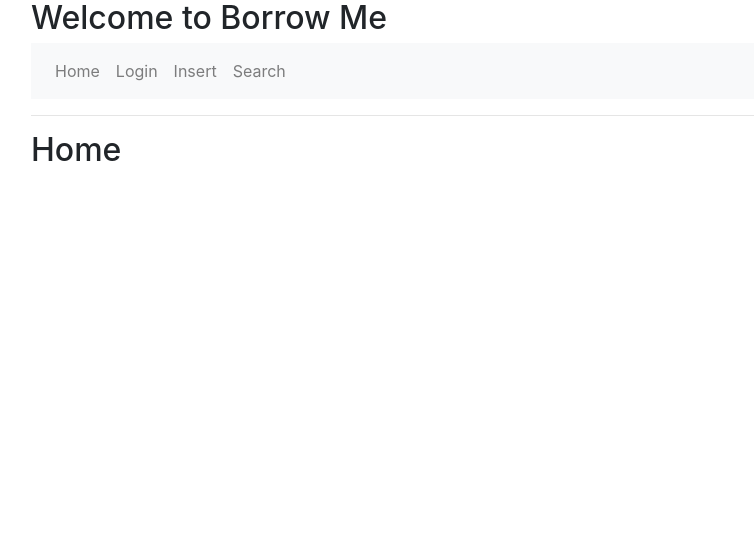
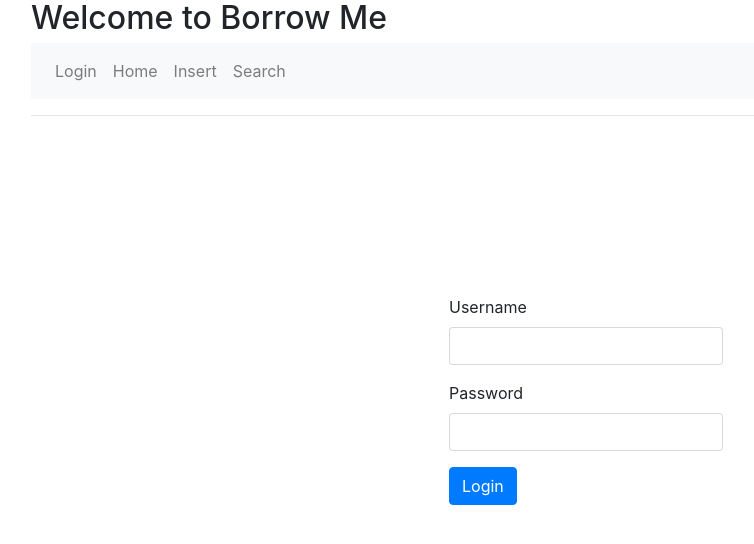
Before and after one commit to shikhar4/CS411_Project, a React (Create React App) app in the folder client/: page / in a window 1280 px wide. Shown: the top 544 px of the page, without its empty margins (54-808 px from the left). Built offline with nearby package versions, Linux system fonts and the light colour scheme.

Commit message:
login working

```diff
--- a/client/src/App.js
+++ b/client/src/App.js
@@ -22,16 +22,16 @@ class App extends Component {
           <h2>Welcome to Borrow Me</h2>
           <nav className="navbar navbar-expand-lg navbar-light bg-light">
           <ul className="navbar-nav mr-auto">
-            <li><Link to={'/'} className="nav-link"> Home </Link></li>
-            <li><Link to={'/login'} className="nav-link">Login</Link></li>
+             <li><Link to={'/'} className="nav-link"> Login </Link></li>
+            <li><Link to={'/home'} className="nav-link">Home</Link></li>
             <li><Link to={'/insert'} className="nav-link">Insert</Link></li>
             <li><Link to={'/search'} className="nav-link">Search</Link></li>
           </ul>
           </nav>
           <hr />
           <Switch>
-              <Route exact path='/' component={Home} />
-              <Route path='/login' component={Login} />
+              <Route exact path='/' component={Login} />
+              <Route path='/home' component={Home} />
               <Route path='/insert' component={Insert} />
               <Route path='/search' component={Search} />
           </Switch>
--- a/client/src/Home.js
+++ b/client/src/Home.js
@@ -1,10 +1,27 @@
 import React, { Component } from 'react';
+import Login from './Login'
+
+
+
+
 
 class Home extends Component {
+  constructor(props){
+    super(props);
+    this.state = {
+        userId:'',
+    };
+    this.set_User_name = this.set_User_name.bind(this); }
+    set_User_name()
+    {
+      console.log(Login.user_name_golbal);
+      this.setState({ userId: Login.user_name_golbal});
+    }
   render() {
+    const user_name = this.state.userId
     return (
         <div>
-          <h2>Home</h2>
+          <h2>{user_name}</h2>
         </div>
     );
   }
--- a/client/src/Login.js
+++ b/client/src/Login.js
@@ -1,30 +1,97 @@
 import React, { Component } from 'react';
 import { Button, FormGroup, FormControl, FormLabel,Form } from "react-bootstrap";
 import {Link} from 'react-router-dom';
+import Axios from 'axios'
+import { useEffect,useState } from "react";
+
+
+var user_name_golbal = "";
 
 class Login extends Component {
+  constructor(props){
+    super(props);
+    this.state = {
+        userId:'',
+        password:'',
+        message: '',
+        LoggedIn: false
+    };
+   this.handleChange_userid = this.handleChange_userid.bind(this);
+   this.handleChange_password = this.handleChange_password.bind(this);
+   this.login = this.login.bind(this);
+};
+login() {
+  Axios.post('http://localhost:3001/api/login',
+  {username:this.state.userId,password:this.state.password}).then((res)=>{
+    if(res.data.message)
+    {
+      console.log(res.data.message)
+      this.setState({ message:res.data.message});
+      console.log(this.state.message)
+    }
+    else
+    {
+      console.log(res.data[0].FirstName)
+      this.setState({ message:res.data[0].FirstName});
+      this.setState({LoggedIn: true})
+      console.log(this.state.message)
+      user_name_golbal = (res.data[0].FirstName)
+    }
+
+
+  })
+}
+
   render() {
+      const messages = this.state.message;
+      const LoggedIn = this.state.LoggedIn;
+      var button;
+
+      if(!LoggedIn)
+      {
+        button = <Button onClick={this.login}>Login</Button>
+      }
+      else
+      {
+       button =  <Link to="/home">
+                 <Button>Start Borrowing</Button>
+                </Link>
+      }
     return (
       <>
-      <h1 className = "BorrowMe_Title">BorrowMe</h1>
+      <h1 className = "BorrowMe_Title"></h1>
       <div className="Login_Page">
       <Form>
         <FormGroup controlId="Username">
           <FormLabel>Username</FormLabel>
-          <FormControl type = "email" />
+          <FormControl type = "email" value = {this.state.userId} onChange={this.handleChange_userid} class = "Input_login"/>
         </FormGroup>
+
         <FormGroup controlId="Password">
           <FormLabel>Password</FormLabel>
-          <FormControl type = "password" />
+          <FormControl type = "password" value = {this.state.password} onChange={this.handleChange_password} class = "Input_login_password"/>
         </FormGroup>
-        <Link to="/home">
-        <div><Button>Login</Button></div>
-        </Link>
+        <div>{button}</div>
       </Form>
+
+      <h1> {messages} </h1>
       </div>
       </>
-    );
-  }
+    )
+           };
+
+
+          handleChange_userid(evt) {
+            this.setState({ userId: evt.target.value});
+         };
+         handleChange_password(evt) {
+            this.setState({ password: evt.target.value});
+         };
+
+
+
+
+
 }
 
 export default Login;
--- a/client/src/search.js
+++ b/client/src/search.js
@@ -4,7 +4,7 @@ class Search extends Component {
   render() {
     return (
         <div>
-          <h2>search</h2>
+          <h2>Search</h2>
         </div>
     );
   }
```
Also changed, not shown: 1 other file (tests, documents, lock files or other folders).
